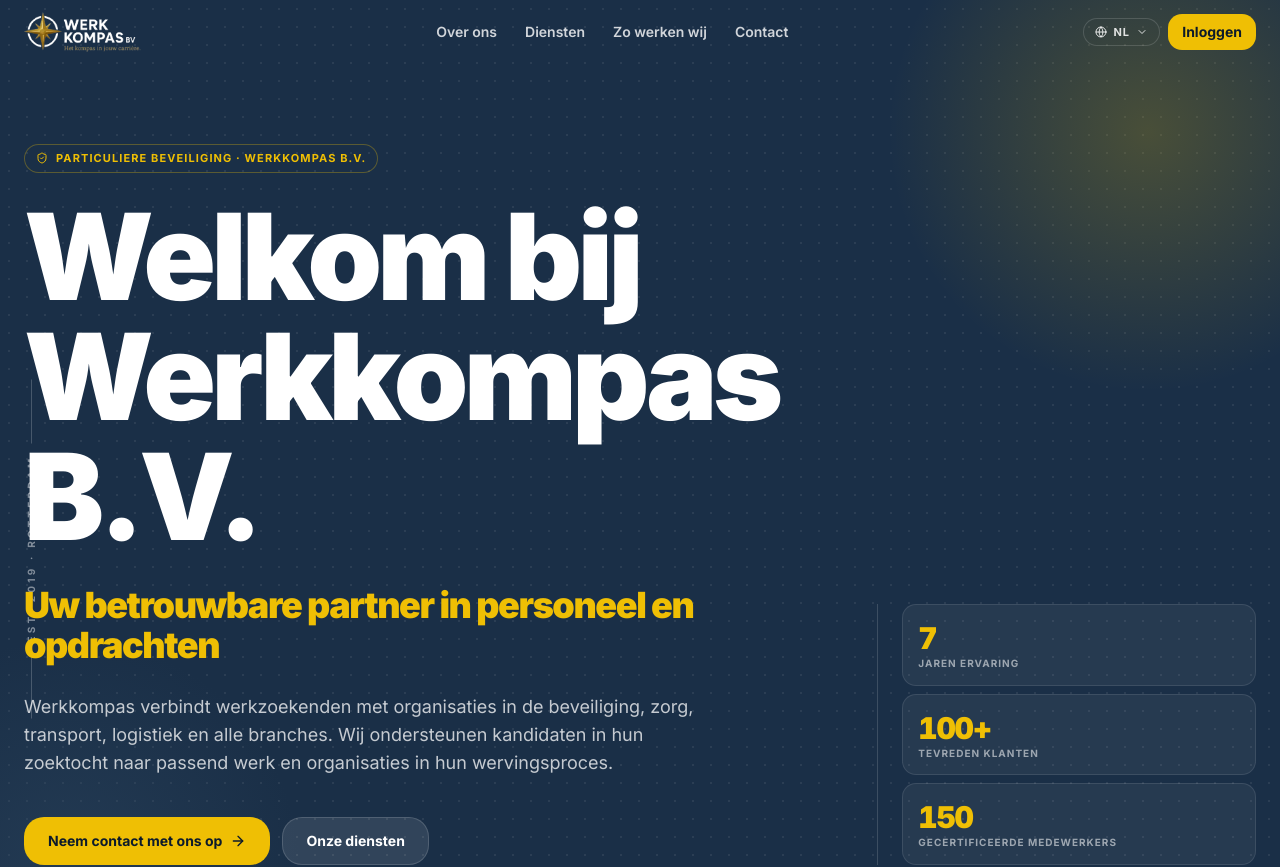
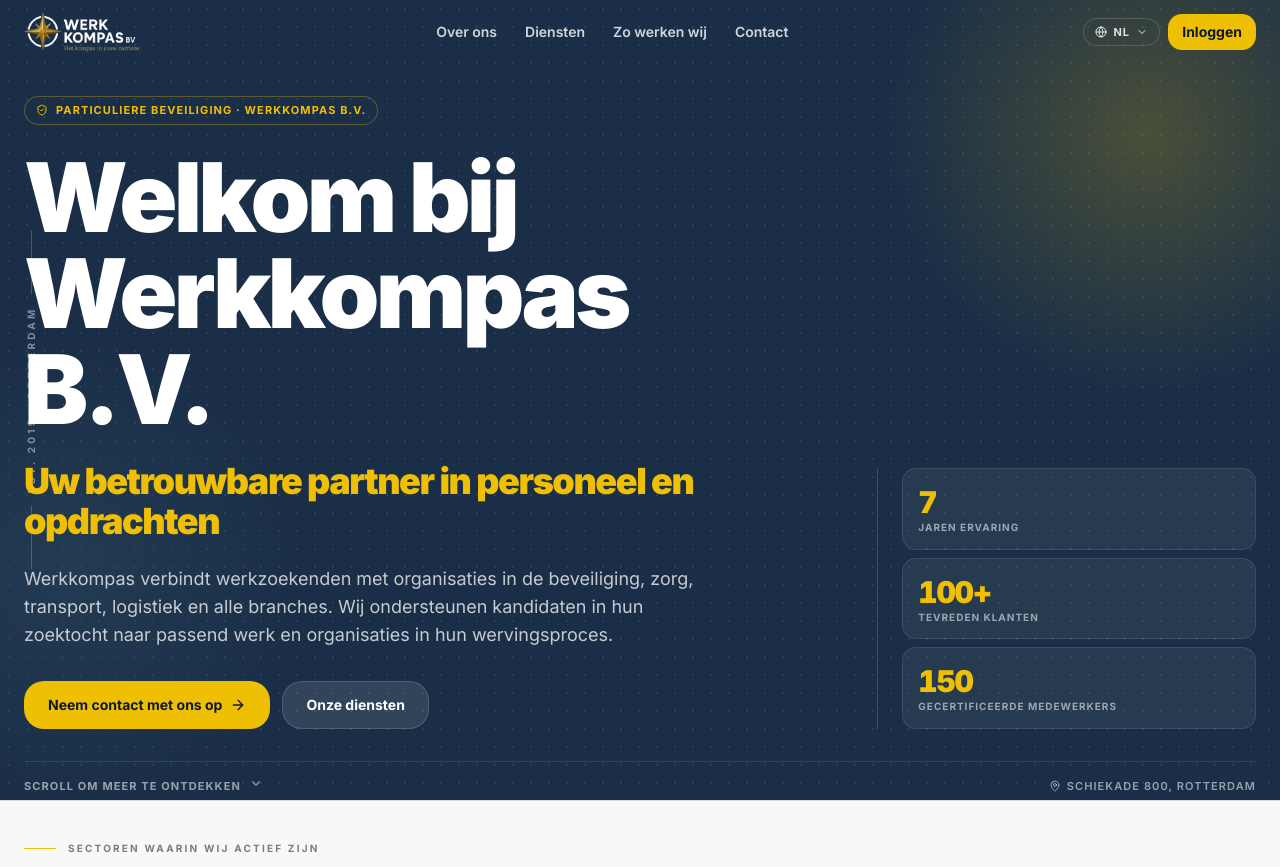
Before and after one commit to da7a90-backup/werkkompas, a Next.js app: page / in a window 1280 px wide. Shown: the top 867 px of the page. Built offline with nearby package versions, Linux system fonts and the light colour scheme.

Commit message:
Fix: hero is 100vh on desktop

```diff
--- a/src/app/page.tsx
+++ b/src/app/page.tsx
@@ -23,7 +23,7 @@
       {/* ============ HERO — werkkompasbv.nl copy, editorial Dutch treatment ============ */}
       <section
         id="welkom"
-        className="relative isolate overflow-hidden bg-navy-700 text-white"
+        className="relative isolate overflow-hidden bg-navy-700 text-white lg:h-screen lg:min-h-[640px] flex flex-col"
       >
         <div className="pointer-events-none absolute inset-0 dot-bg opacity-40" />
         <div
@@ -53,29 +53,30 @@
           <span className="h-16 w-px bg-white/20" />
         </div>
 
-        <div className="container-app relative pt-28 lg:pt-36 pb-20 lg:pb-28">
-          <div className="grid lg:grid-cols-12 gap-10 lg:gap-12 items-end">
+        <div className="container-app relative flex-1 flex flex-col pt-24 lg:pt-24 pb-10 lg:pb-6">
+          <div className="flex-1 flex flex-col justify-center">
+          <div className="grid lg:grid-cols-12 gap-8 lg:gap-12 items-end">
             <div className="lg:col-span-9 xl:col-span-8">
-              <div className="mb-6 inline-flex items-center gap-2 rounded-full bg-white/8 px-3 py-1.5 text-[11px] font-bold uppercase tracking-widest text-gold-400 ring-1 ring-inset ring-gold-400/30">
+              <div className="mb-5 lg:mb-6 inline-flex items-center gap-2 rounded-full bg-white/8 px-3 py-1.5 text-[11px] font-bold uppercase tracking-widest text-gold-400 ring-1 ring-inset ring-gold-400/30">
                 <ShieldCheck size={12} />
                 {t("brandLine")}
               </div>
 
               {/* Big editorial display headline */}
-              <h1 className="font-display font-black tracking-tightest leading-[0.92] text-balance text-[3.25rem] sm:text-7xl lg:text-[6.5rem] xl:text-[7.5rem]">
+              <h1 className="font-display font-black tracking-tightest leading-[0.92] text-balance text-[3.25rem] sm:text-7xl lg:text-[5.25rem] xl:text-[6rem]">
                 {t("mk_hero_welcome")}
               </h1>
 
               {/* Gold-accent tagline */}
-              <p className="mt-7 max-w-3xl font-display text-2xl sm:text-3xl lg:text-4xl font-black tracking-tightest text-gold-400 leading-[1.05]">
+              <p className="mt-5 lg:mt-6 max-w-3xl font-display text-2xl sm:text-3xl lg:text-[1.875rem] xl:text-4xl font-black tracking-tightest text-gold-400 leading-[1.05]">
                 {t("mk_hero_tagline")}
               </p>
 
-              <p className="mt-7 max-w-2xl text-base md:text-lg leading-relaxed text-white/75">
+              <p className="mt-5 lg:mt-6 max-w-2xl text-base lg:text-base xl:text-lg leading-relaxed text-white/75">
                 {t("mk_hero_body")}
               </p>
 
-              <div className="mt-10 flex flex-wrap items-center gap-3">
+              <div className="mt-7 lg:mt-8 flex flex-wrap items-center gap-3">
                 <a
                   href="#contact"
                   className="group inline-flex items-center gap-2 rounded-2xl bg-gold-400 px-6 py-3.5 text-sm font-bold text-navy-900 transition hover:bg-gold-300 active:scale-95"
@@ -116,9 +117,10 @@
               ))}
             </div>
           </div>
+          </div>
 
           {/* Bottom row: scroll cue + location */}
-          <div className="mt-14 lg:mt-20 flex items-end justify-between border-t border-white/10 pt-6 text-[11px] uppercase tracking-widest text-white/55">
+          <div className="mt-10 lg:mt-8 flex items-end justify-between border-t border-white/10 pt-5 lg:pt-4 text-[11px] uppercase tracking-widest text-white/55">
             <a
               href="#cijfers"
               className="inline-flex items-center gap-2 font-bold hover:text-white/85"
```
